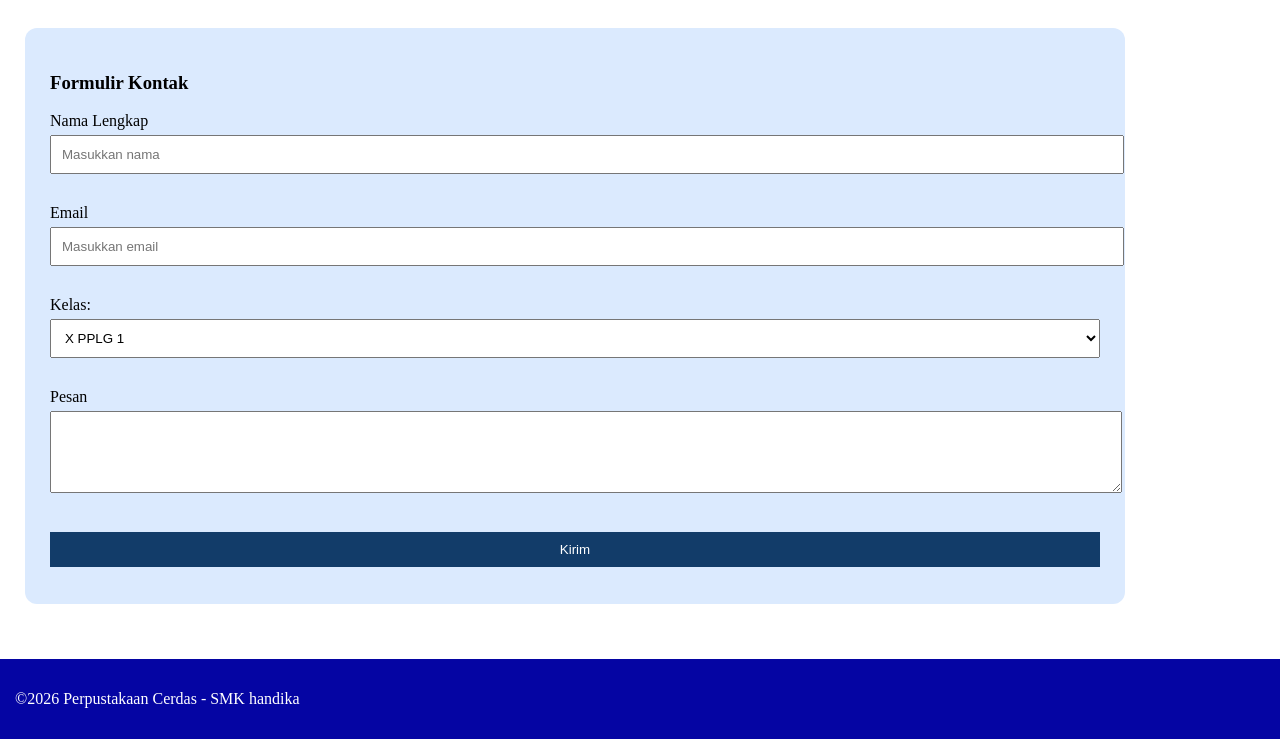
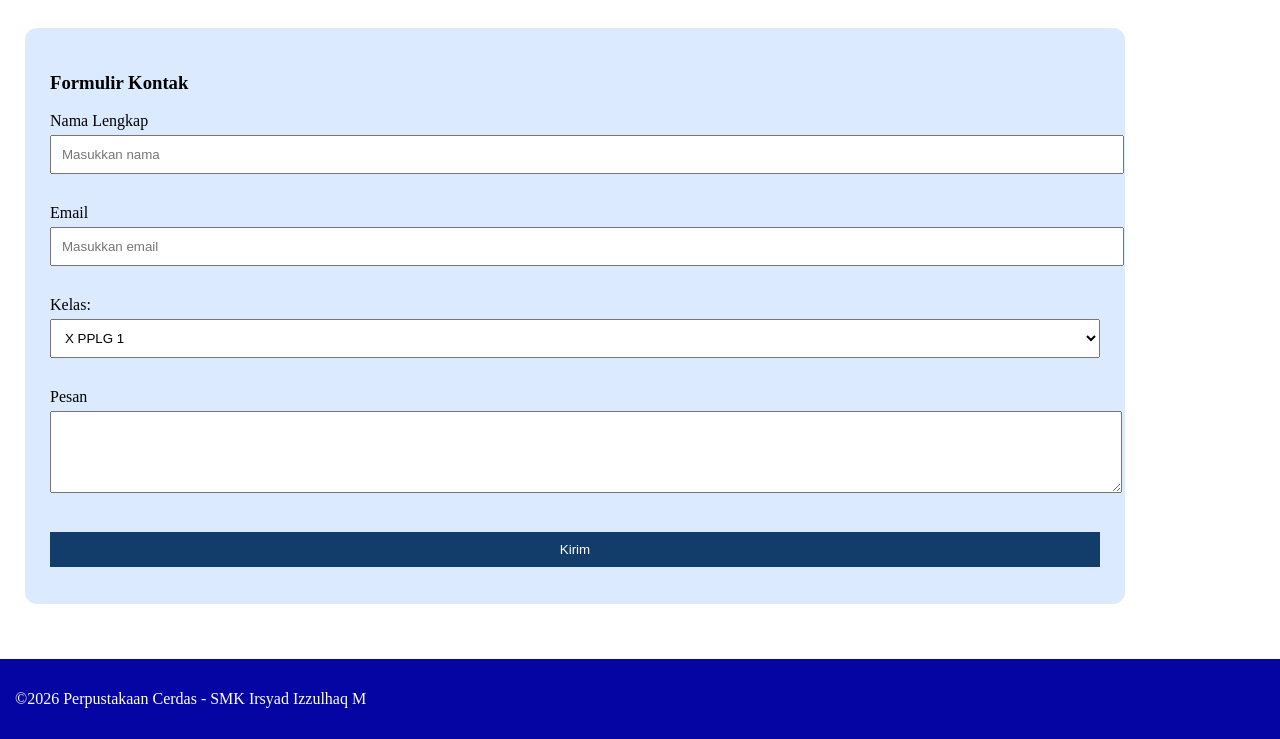
Before and after one commit to izzulhaqirsyadmirsyadm-cmyk/irsyad-izzulhaq, a plain HTML site: page index.html in a window 1280 px wide. Shown: the part 2620-3359 px from the top of the page. Drawn offline with Linux system fonts and the light colour scheme.

Commit message:
Update index.html

```diff
--- a/index.html
+++ b/index.html
@@ -120,6 +120,6 @@
     </section>
     </main>
   <footer id="footer">
-    <p>&copy;2026 Perpustakaan Cerdas - SMK handika</p>
+    <p>&copy;2026 Perpustakaan Cerdas - SMK Irsyad Izzulhaq M</p>
   </footer>
 </body>
```
